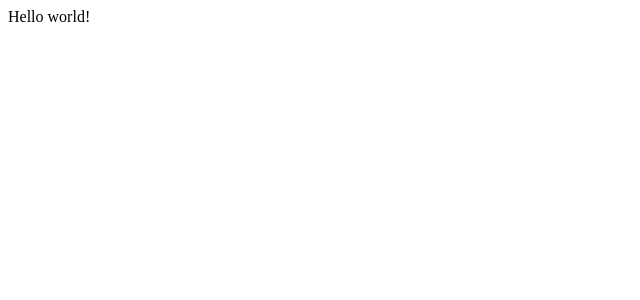
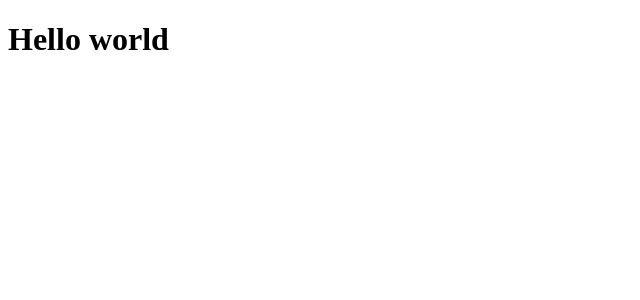
Before and after one commit to chambaz/ufc-rankings, a Next.js app: page / in a window 1280 px wide. Shown: the top 300 px of the page, without its empty margins (0-640 px from the left). Built offline with nearby package versions, Linux system fonts and the light colour scheme.

Commit message:
Install material UI and add theme wrapper to default component

```diff
--- a/package.json
+++ b/package.json
@@ -9,6 +9,7 @@
     "dev": "next"
   },
   "dependencies": {
+    "material-ui": "^0.17.0",
     "next": "^1.2.3"
   }
 }
--- a/pages/index.js
+++ b/pages/index.js
@@ -1,2 +1,8 @@
 import React from 'react'
-export default () => <div>Hello world!</div>
+import ReactDOM from 'react-dom'
+import MuiThemeProvider from 'material-ui/styles/MuiThemeProvider'
+
+export default () =>
+  <MuiThemeProvider>
+    <h1>Hello world</h1>
+  </MuiThemeProvider>
```
Also changed, not shown: 1 other file (tests, documents, lock files or other folders).
